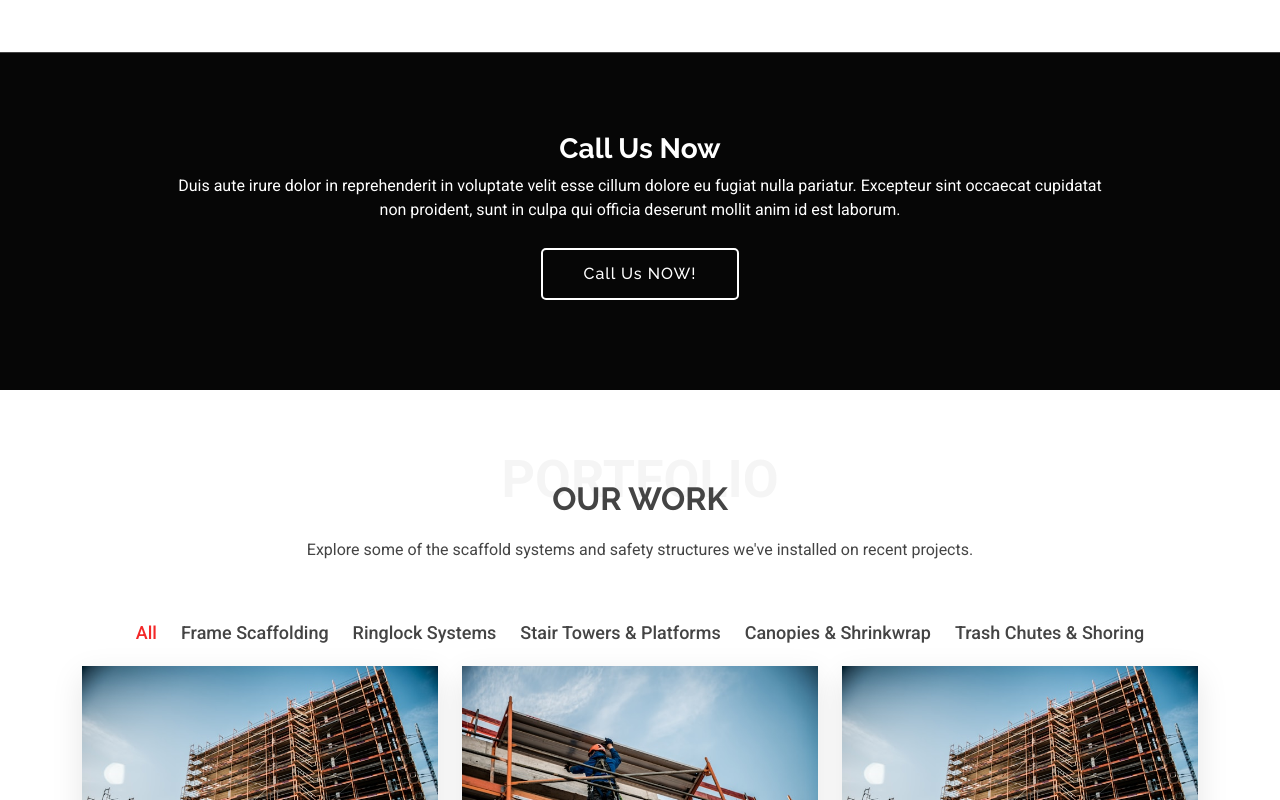
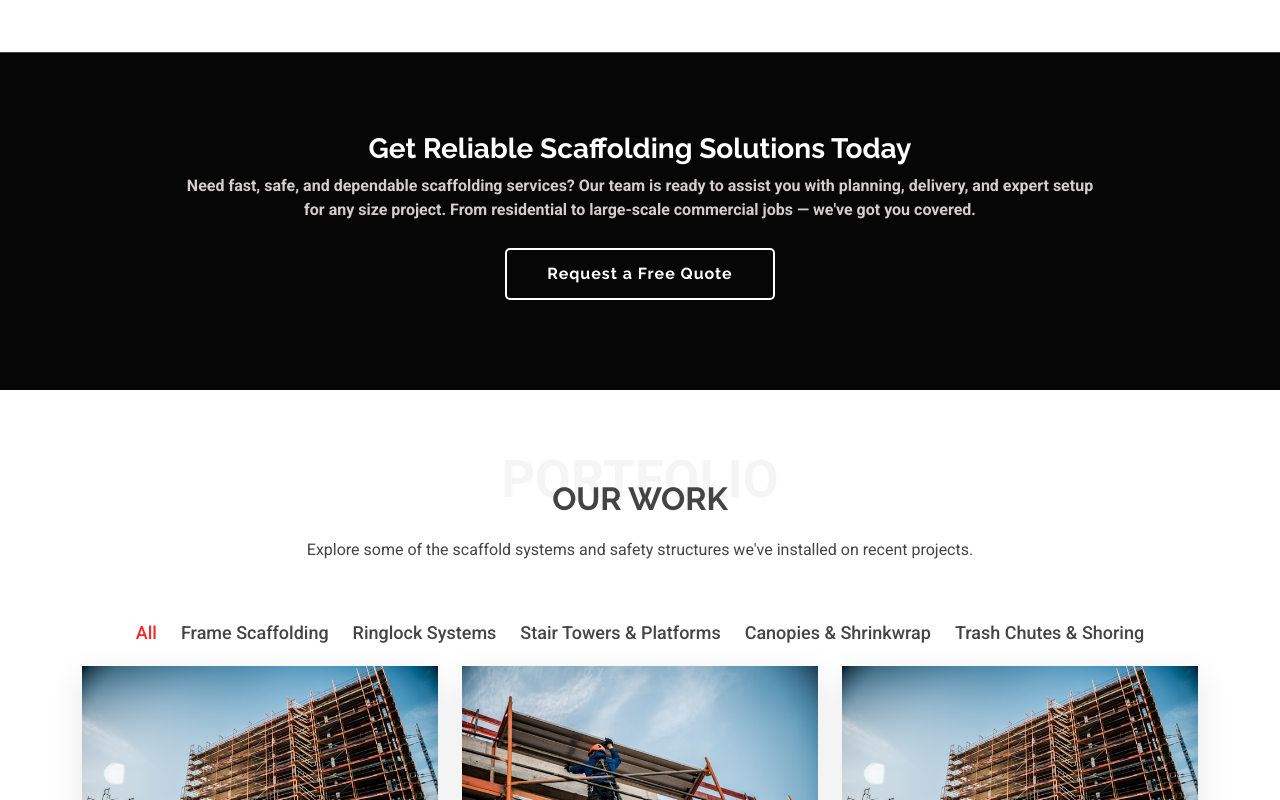
Before and after one commit to MoisesSanchez2020/Customwebsite, a plain HTML site: page index.html in a window 1280 px wide. Shown: the part 1915-2715 px from the top of the page. Drawn offline with Linux system fonts and the light colour scheme.

Commit message:
Updated call-to-action section with bold text and new message

```diff
--- a/index.html
+++ b/index.html
@@ -147,22 +147,23 @@
 
     <!-- Call To Action Section -->
     <section id="call-to-action" class="call-to-action section dark-background">
-
-      <img src="assets/img/cta-bg.jpg" alt="">
+      <img src="assets/img/sca-9.jpg" alt="Scaffolding project">
 
       <div class="container">
         <div class="row justify-content-center" data-aos="zoom-in" data-aos-delay="100">
           <div class="col-xl-10">
             <div class="text-center">
-              <h3>Call Us Now </h3>
-              <p>Duis aute irure dolor in reprehenderit in voluptate velit esse cillum dolore eu fugiat nulla pariatur. Excepteur sint occaecat cupidatat non proident, sunt in culpa qui officia deserunt mollit anim id est laborum.</p>
-              <a class="cta-btn" href="#contact">Call Us NOW!</a>
+              <h3 style="font-weight: 700; color: #fff;">Get Reliable Scaffolding Solutions Today</h3>
+              <p style="font-weight: 600; color: #d4cdcd;">
+                Need fast, safe, and dependable scaffolding services? Our team is ready to assist you with planning, delivery, and expert setup for any size project. From residential to large-scale commercial jobs — we've got you covered.
+              </p>
+              <a class="cta-btn" href="#contact" style="font-weight: bold;">Request a Free Quote</a>
             </div>
           </div>
         </div>
       </div>
-
-    </section><!-- /Call To Action Section -->
+    </section>
+    <!-- /Call To Action Section -->
 
 
 
```
Also changed, not shown: assets/img/apple-touch-icon.png (deleted), assets/img/favicon.png (deleted), 1 other file.
